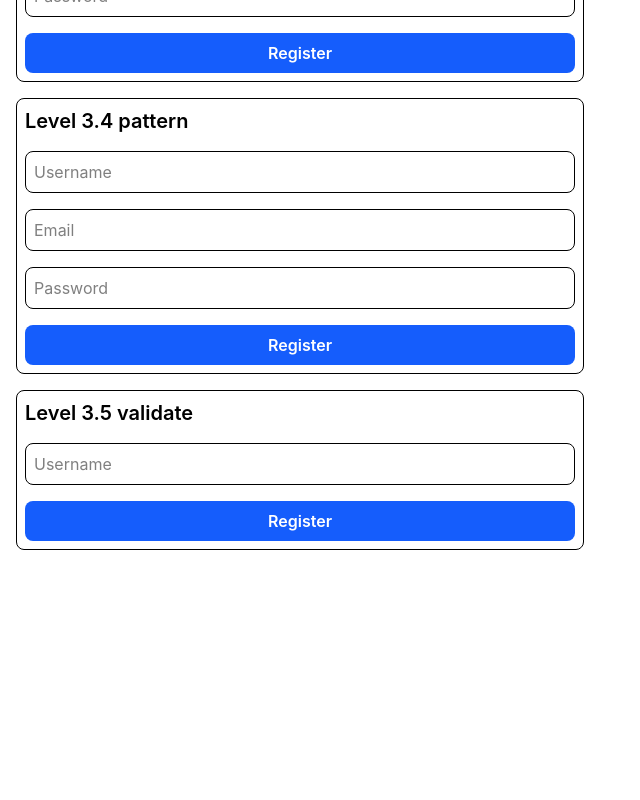
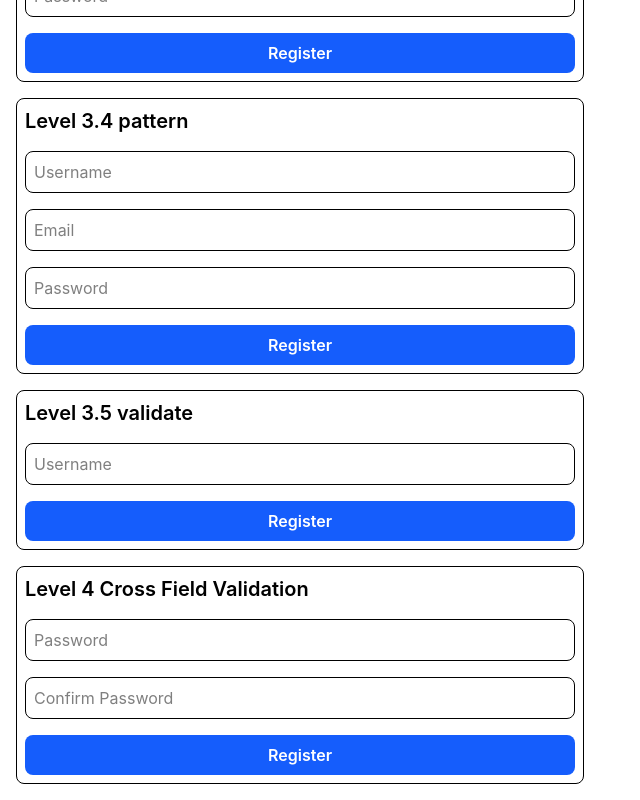
Before and after one commit to Hary300/Practice-React-Hook-Form, a React (Vite) app: page / in a window 1280 px wide. Shown: the part 2808-3608 px from the top of the page, without its empty margins (0-640 px from the left). Before the commit the page ends 3374 px from the top, so only its background shows below. Built offline with nearby package versions, Linux system fonts and the light colour scheme.

Commit message:
feat: add CrossFieldValidation component for cross-field validation logic and update imports in App

```diff
--- a/src/App.tsx
+++ b/src/App.tsx
@@ -15,6 +15,7 @@ import {
   RequiredValidation,
   Validate,
 } from './lv3';
+import { CrossFieldValidation } from './lv4';
 
 function App() {
   return (
@@ -38,6 +39,9 @@ function App() {
       <MaxLength />
       <Pattern />
       <Validate />
+
+      {/* Level 4 */}
+      <CrossFieldValidation />
     </div>
   );
 }
--- /dev/null
+++ b/src/lv4/4.CrossFieldValidation.tsx
@@ -0,0 +1,54 @@
+import { useForm } from 'react-hook-form';
+
+type RegisterFormData = {
+  password: string;
+  confirmPassword: string;
+};
+
+export default function CrossFieldValidation() {
+  const {
+    register,
+    handleSubmit,
+    formState: { errors },
+    watch,
+  } = useForm<RegisterFormData>();
+
+  const password = watch('password');
+
+  const onSubmit = (data: RegisterFormData) => {
+    console.log(data);
+  };
+
+  return (
+    <form onSubmit={handleSubmit(onSubmit)} className='wrapper'>
+      <h2>Level 4 Cross Field Validation</h2>
+      <input
+        type='password'
+        placeholder='Password'
+        {...register('password', {
+          required: 'Password is required',
+          minLength: {
+            value: 8,
+            message: 'Password must be at least 8 characters',
+          },
+        })}
+      />
+      {errors.password && (
+        <p className='error-text'>{errors.password.message}</p>
+      )}
+
+      <input
+        type='password'
+        placeholder='Confirm Password'
+        {...register('confirmPassword', {
+          required: 'Confirm password is required',
+          validate: (value) => value === password || 'Password does not match',
+        })}
+      />
+      {errors.confirmPassword && (
+        <p className='error-text'>{errors.confirmPassword.message}</p>
+      )}
+      <button type='submit'>Register</button>
+    </form>
+  );
+}
--- /dev/null
+++ b/src/lv4/index.ts
@@ -0,0 +1,3 @@
+import CrossFieldValidation from './4.CrossFieldValidation';
+
+export { CrossFieldValidation };
```
Also changed, not shown: src/lv5/5.FormState.tsx (added), src/lv5/index.ts (added).
